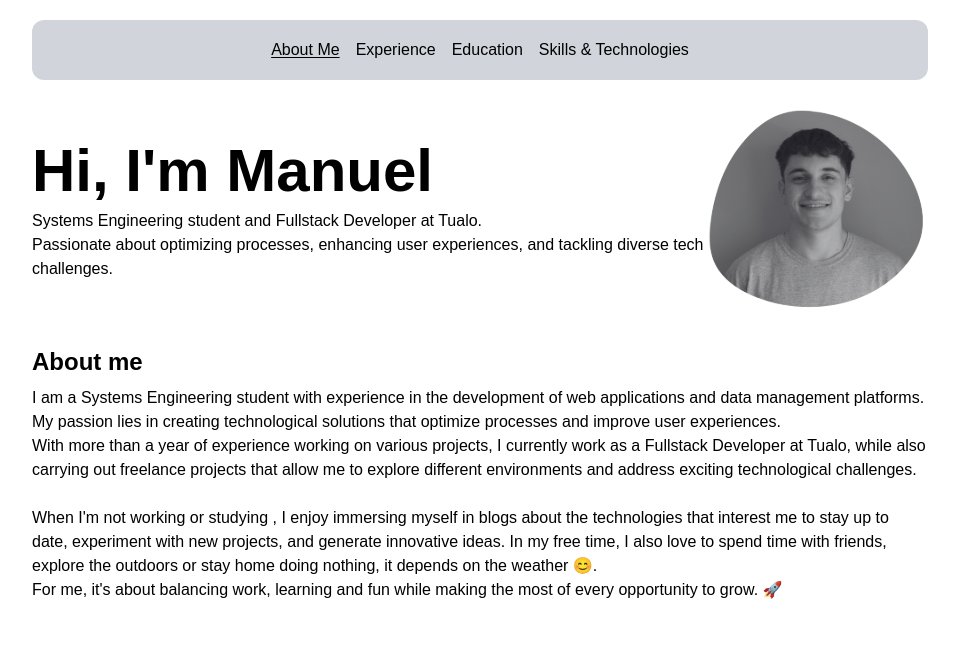
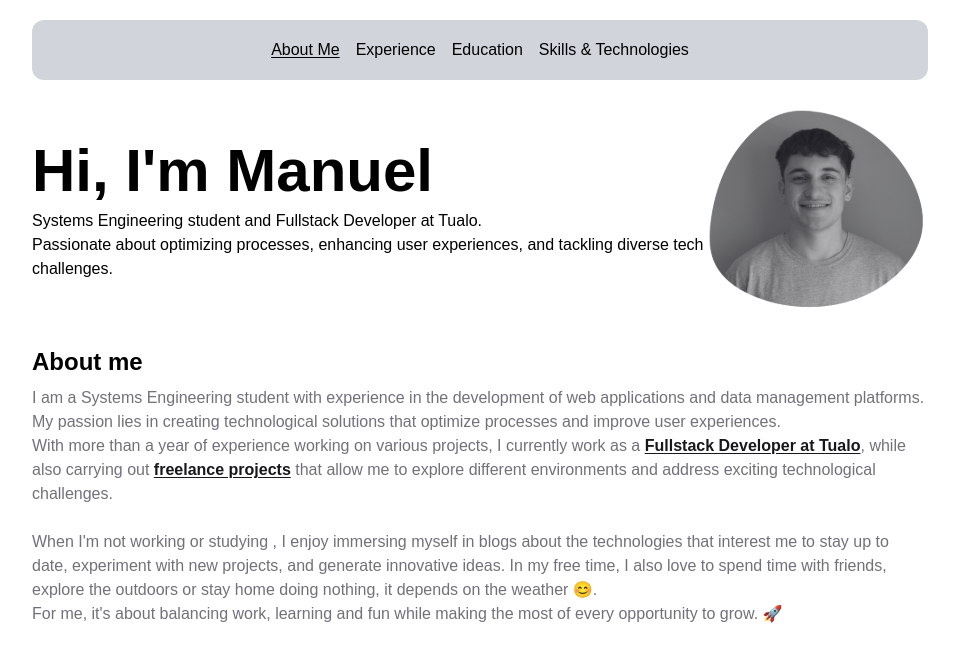
Before and after one commit to Manuel-latorre/portfolio, a Next.js app: page /about-me in a window 1280 px wide. Shown: the top 660 px of the page, without its empty margins (160-1119 px from the left). Built offline with nearby package versions, Linux system fonts and the light colour scheme.

Commit message:
custom about me and create exoerience page

```diff
--- a/app/(home)/about-me/page.tsx
+++ b/app/(home)/about-me/page.tsx
@@ -15,7 +15,7 @@ export default function AboutMePage() {
             </div>
             <div>
                 <p className="font-semibold text-2xl mb-2">About me</p>
-                <p>I am a Systems Engineering student with experience in the development of web applications and data management platforms. <br /> My passion lies in creating technological solutions that optimize processes and improve user experiences. <br /> With more than a year of experience working on various projects, I currently work as a Fullstack Developer at Tualo, while also carrying out freelance projects that allow me to explore different environments and address exciting technological challenges. <br /> <br /> When I'm not working or studying
+                <p className="text-zinc-500">I am a Systems Engineering student with experience in the development of web applications and data management platforms. <br /> My passion lies in creating technological solutions that optimize processes and improve user experiences. <br /> With more than a year of experience working on various projects, I currently work as a <span><Link href={"https://www.linkedin.com/company/tualo/posts/?feedView=all"} className="text-zinc-900 font-semibold underline underline-offset-2" target="_blank">Fullstack Developer at Tualo</Link></span>, while also carrying out <span><Link href={""} className="text-zinc-900 underline underline-offset-2 font-semibold">freelance projects</Link></span> that allow me to explore different environments and address exciting technological challenges. <br /> <br /> When I'm not working or studying
                     , I enjoy immersing myself in blogs about the technologies that interest me to stay up to date, experiment with new projects, and generate innovative ideas. In my free time, I also love to spend time with friends, explore the outdoors or stay home doing nothing, it depends on the weather 😊. <br />For me, it's about balancing work, learning and fun while making the most of every opportunity to grow. 🚀</p>
             </div>
         </div>
--- /dev/null
+++ b/app/(home)/experience/page.tsx
@@ -0,0 +1,7 @@
+export default function ExperiencePage(){
+    return(
+        <div>
+
+        </div>
+    )
+}
```
